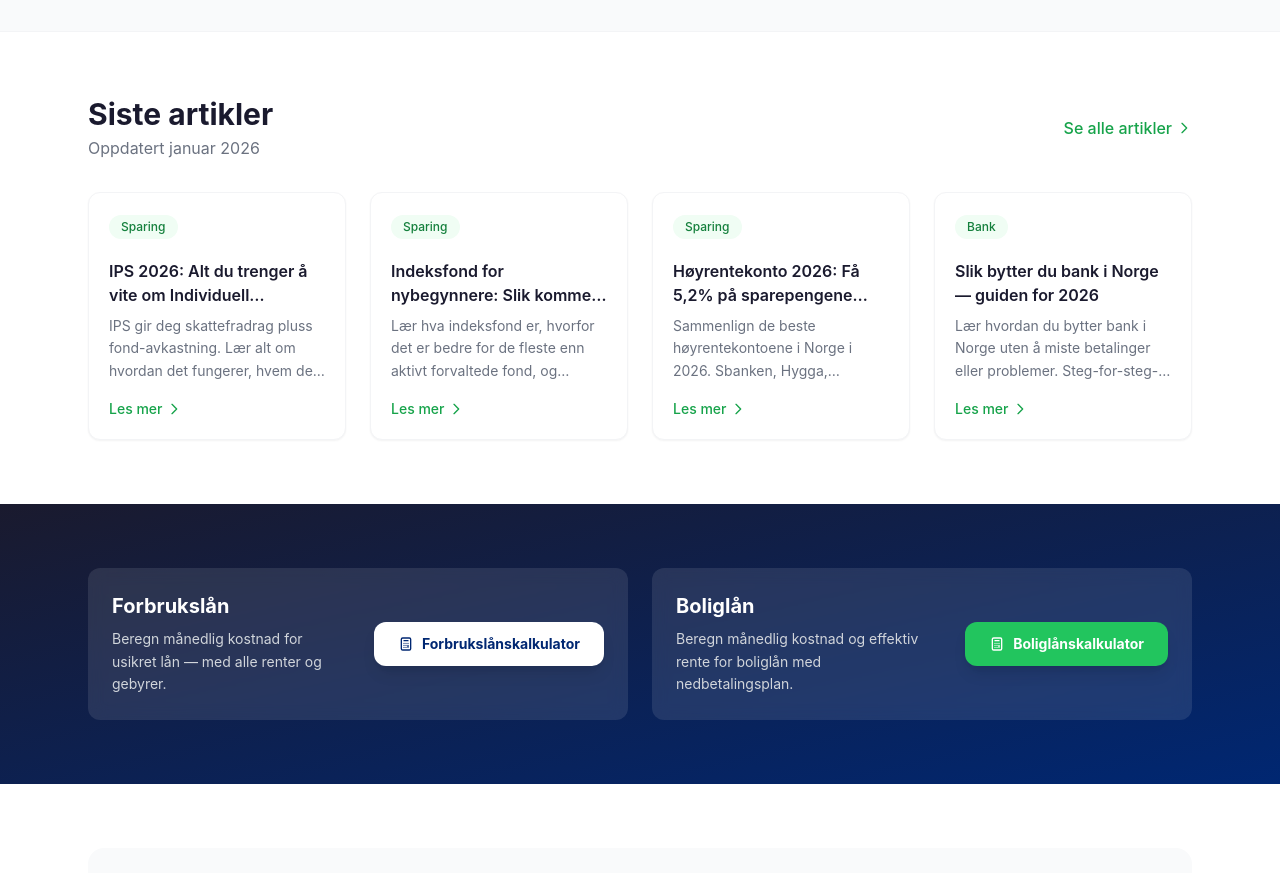
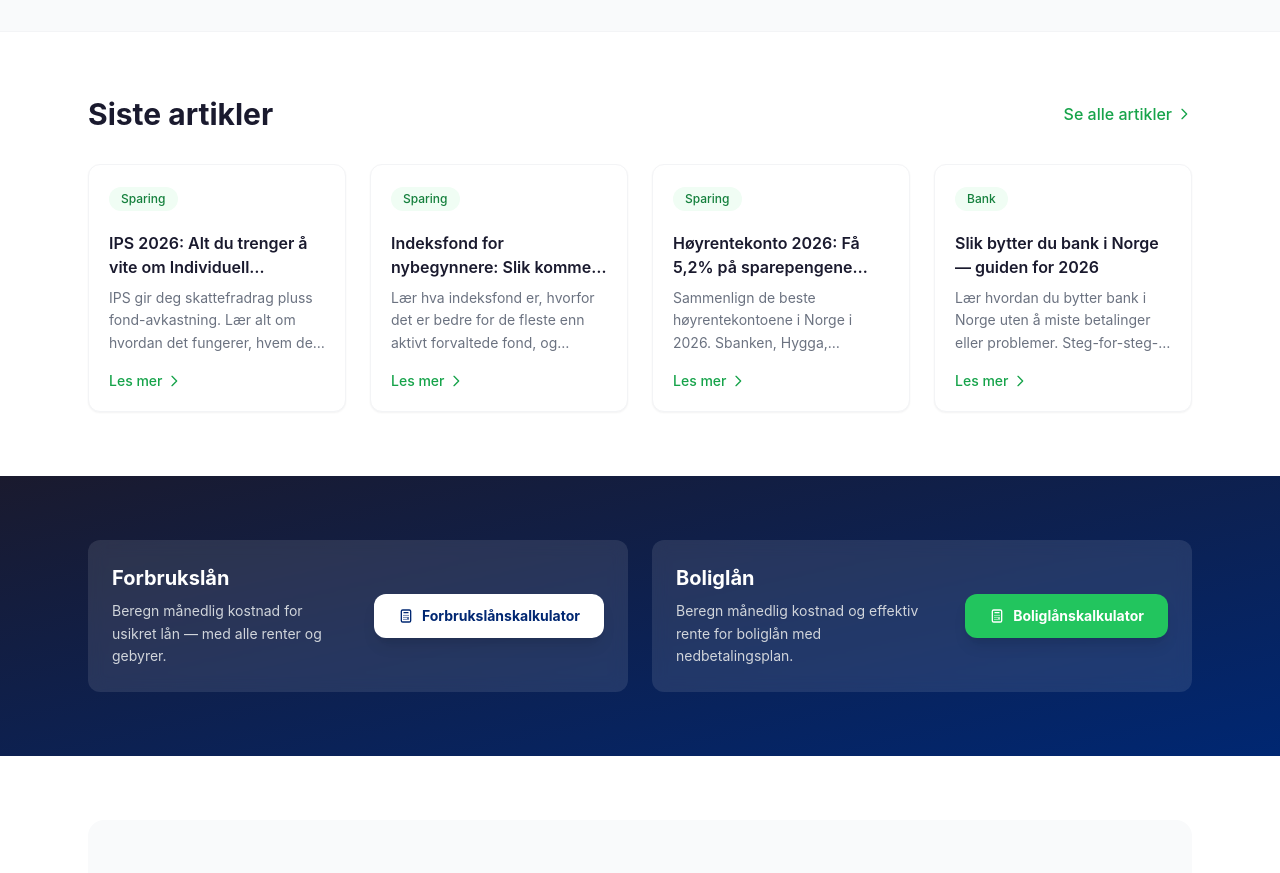
Before and after one commit to oddmundleikvoll/pengepraten, a Next.js app: page / in a window 1280 px wide. Shown: the part 1520-2393 px from the top of the page. Built offline with nearby package versions, Linux system fonts and the light colour scheme.

Commit message:
Fjern 'Oppdatert januar 2026' fra forsiden

```diff
--- a/app/page.tsx
+++ b/app/page.tsx
@@ -194,7 +194,6 @@ export default function HomePage() {
         <div className="flex items-center justify-between mb-8">
           <div>
             <h2 className="text-2xl md:text-3xl font-bold text-norsk-dark">Siste artikler</h2>
-            <p className="text-gray-500 mt-1">Oppdatert januar 2026</p>
           </div>
           <Link
             href="/kredittkort"
```
